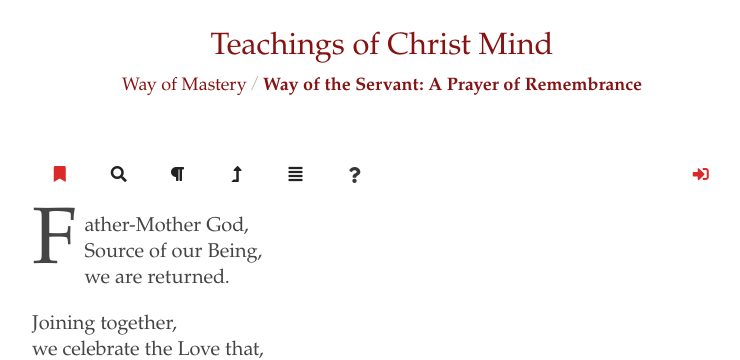
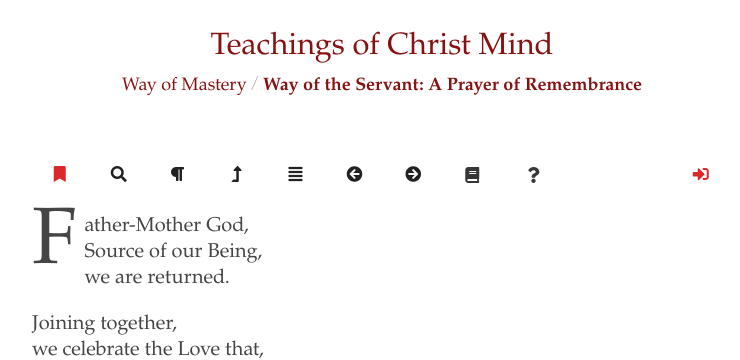
Before and after one commit to Christ-Mind-Teachings/cmi-wom, a Jekyll site: the page built from _wos/prayer.md, in a window 1280 px wide. Shown: the top 360 px of the page, without its empty margins (258-998 px from the left). Built offline with Jekyll 4.4.1, drawn with Linux system fonts in a browser that asks for light colours; a script that is not in the unit is left out.

Commit message:
fixed next/prev transcript menu problem

```diff
--- a/_includes/common/transcript-menu.html
+++ b/_includes/common/transcript-menu.html
@@ -50,6 +50,29 @@
         <i class="align justify icon"></i>
       </span>
     </a>
+    <!--
+    <a id="previous-page-menu-item" href="#" class="item">
+      <span data-position="bottom center" data-tooltip="Previous Page">
+        <i class="arrow circle left icon"></i>
+      </span>
+    </a>
+    <a id="next-page-menu-item" href="#" class="item">
+      <span data-position="bottom center" data-tooltip="Next Page">
+        <i class="arrow circle right icon"></i>
+      </span>
+    </a>
+    -->
+    <a id="toc-previous-page" href="#" class="previous-page item">
+      <span data-position="bottom center" data-tooltip="Previous Page">
+        <i class="arrow circle left icon"></i>
+      </span>
+    </a>
+    <a id="toc-next-page" href="#" class="next-page item">
+      <span data-position="bottom center" data-tooltip="Next Page">
+        <i class="arrow circle right icon"></i>
+      </span>
+    </a>
+    {% include common/quick-link-menu.html name="wom" %}
     <a id="about-dropdown-menu" href="#" class="ui dropdown item">
       <i class="question icon"></i>
       <div id="help-menu" class="menu">
```
